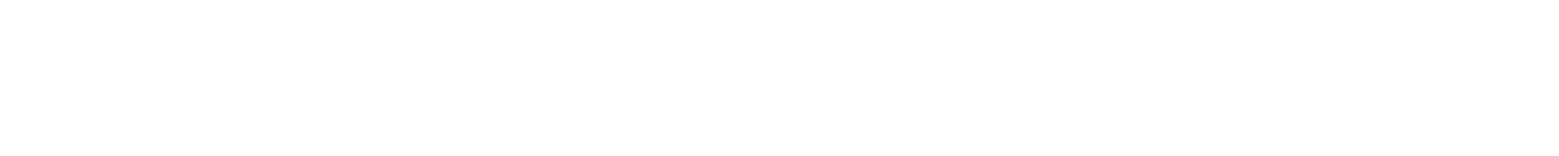
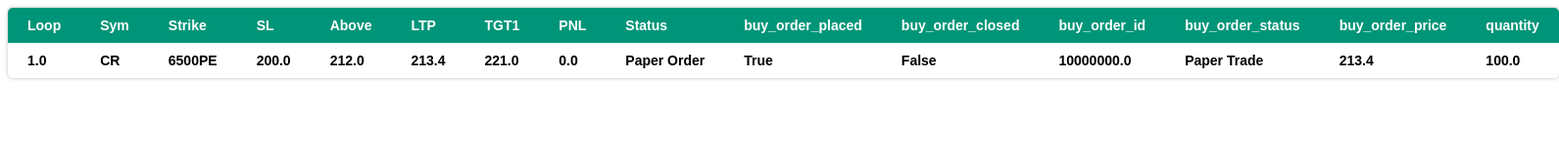
Before and after one commit to AmazeAlgos/amazealgos.github.io, a plain HTML site: page index.html in a window 1280 px wide. Shown: the whole page at 98% size, 1591 px wide, since content can reach past the window. Drawn offline with Linux system fonts and the light colour scheme.

Commit message:
Update index.html

```diff
--- a/index.html
+++ b/index.html
@@ -45,10 +45,42 @@
         <table>
             <thead>
                 <tr>
+    <th>Loop</th>
+<th>Sym</th>
+<th>Strike</th>
+<th>SL</th>
+<th>Above</th>
+<th>LTP</th>
+<th>TGT1</th>
+<th>PNL</th>
+<th>Status</th>
+<th>buy_order_placed</th>
+<th>buy_order_closed</th>
+<th>buy_order_id</th>
+<th>buy_order_status</th>
+<th>buy_order_price</th>
+<th>quantity</th>
 
                 </tr>
             </thead>
             <tbody>
+    <tr>
+<td>1.0</td>
+<td>CR</td>
+<td>6500PE</td>
+<td>200.0</td>
+<td>212.0</td>
+<td>213.4</td>
+<td>221.0</td>
+<td>0.0</td>
+<td>Paper Order</td>
+<td>True</td>
+<td>False</td>
+<td>10000000.0</td>
+<td>Paper Trade</td>
+<td>213.4</td>
+<td>100.0</td>
+</tr>
 
             </tbody>
         </table>
```
